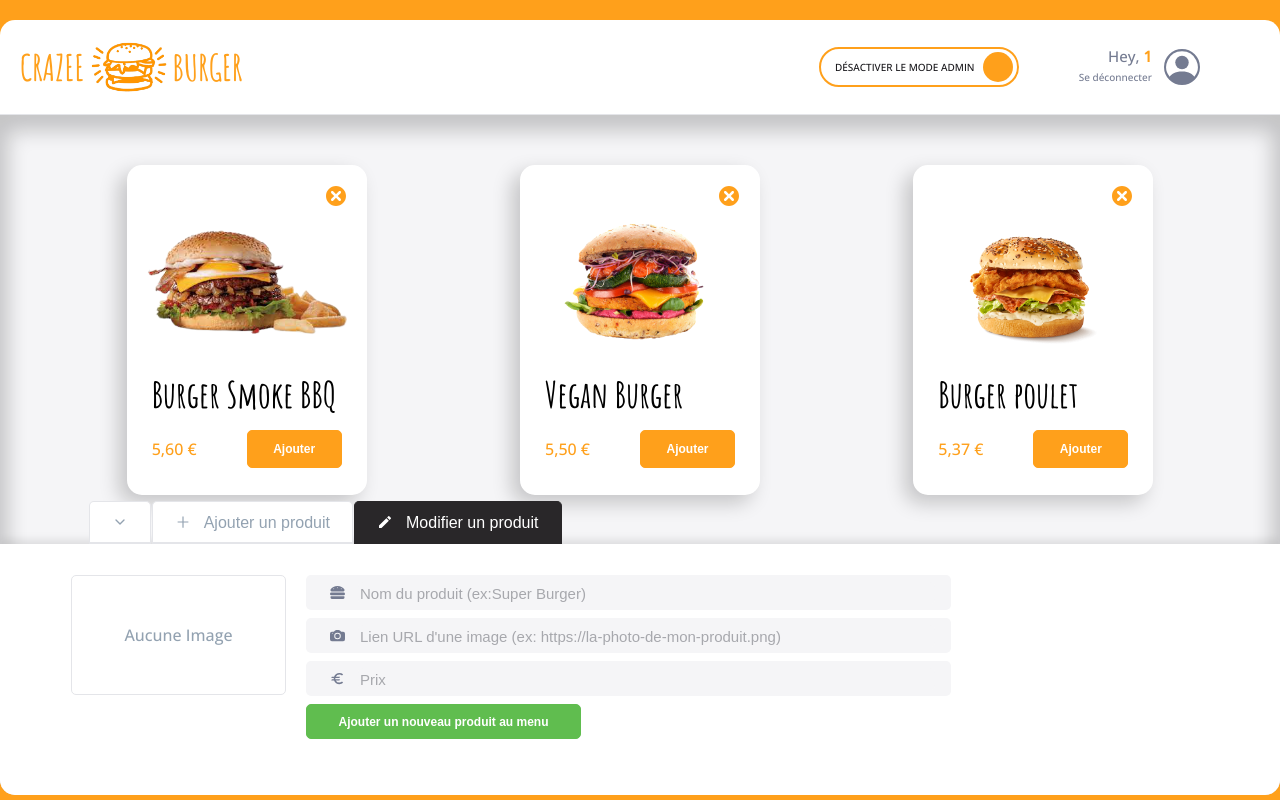
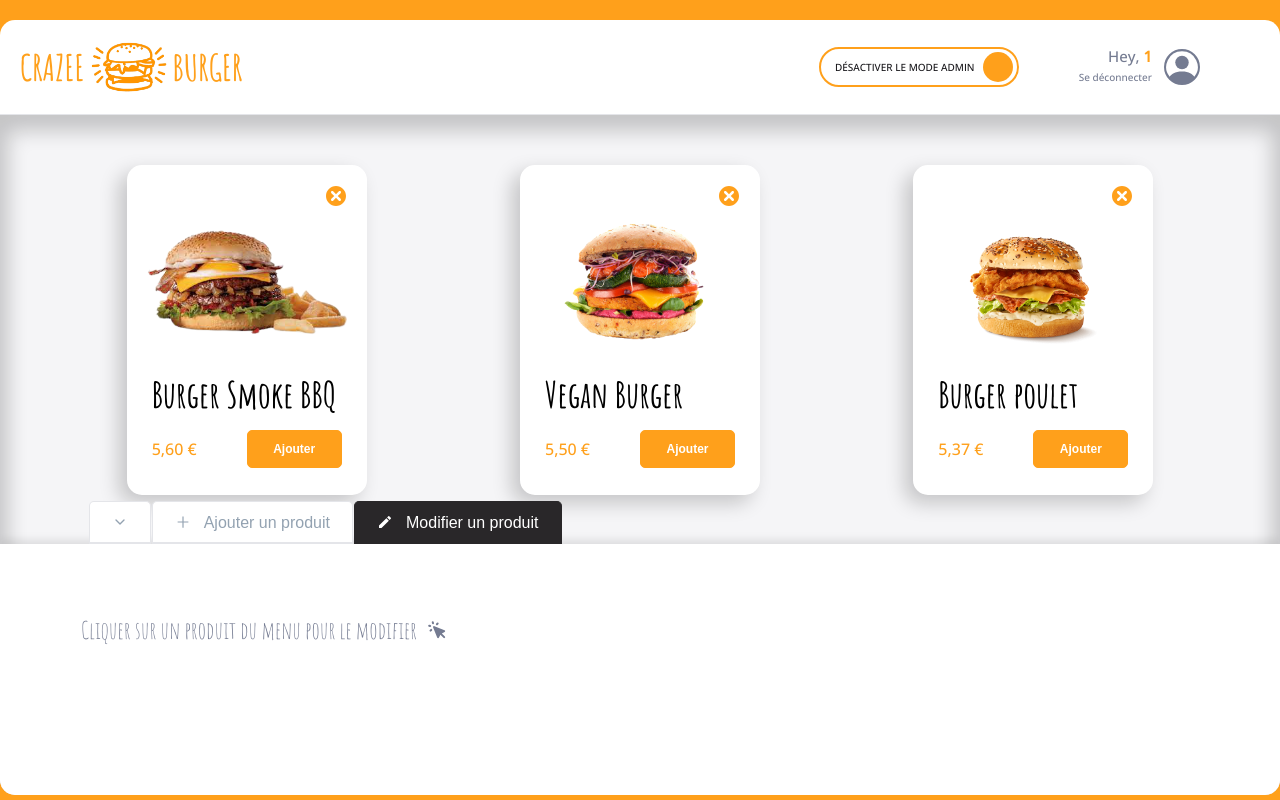
Before and after one commit to Ovgodd/crazee-burger, a React (Create React App) app: page /order/1 in a window 1280 px wide. Both pictures are taken after a click on the button "Modifier un produit". Built offline with nearby package versions, Linux system fonts and the light colour scheme.

Commit message:
♻️ F09 > remove dead line, and change line

```diff
--- a/src/components/pages/order/Admin/AdminPanel/EditPanel/EditPanel.js
+++ b/src/components/pages/order/Admin/AdminPanel/EditPanel/EditPanel.js
@@ -6,5 +6,5 @@ import EditText from "./EditText";
 export default function EditPanel() {
   const { selectedProduct } = useContext(OrderContext);
 
-  return <div>{selectedProduct === false ? <EditText /> : <AdminForm />}</div>;
+  return <div>{!selectedProduct ? <EditText /> : <AdminForm />}</div>;
 }
--- a/src/components/pages/order/Admin/AdminTabs.js
+++ b/src/components/pages/order/Admin/AdminTabs.js
@@ -9,7 +9,6 @@ import { getTabsConfig } from "./getTabsConfig";
 
 export default function AdminTabs() {
   const {
-    setIsCardSelected,
     isCollapsed,
     setIsCollapsed,
     selectedTab,
```
